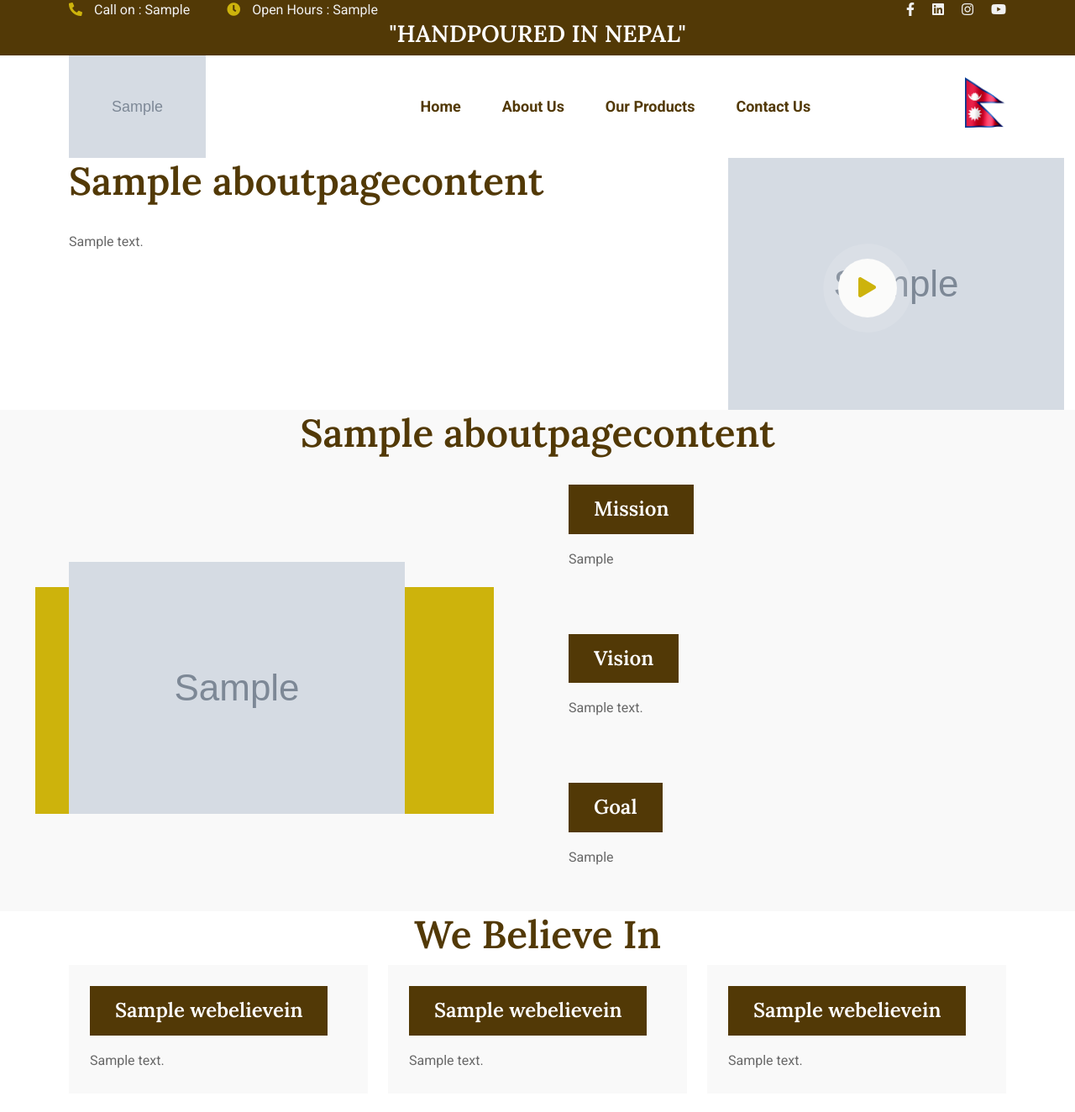
After one commit to the-roshandahal/binayak_candle_house, a Django app: page /about_us in a window 1280 px wide. The commit adds this page. Shown: the top 1324 px of the page at 84% size. Run offline with Django 4.2, Linux system fonts and the light colour scheme; tables that the repository leaves empty hold one stand-in row (values such as "Sample post"); grey boxes marked "Sample" are stand-in pictures; some libraries are stand-ins or nearby versions.

Commit message:
about_us

```diff
--- a/binayak/settings.py
+++ b/binayak/settings.py
@@ -23,7 +23,7 @@ BASE_DIR = Path(__file__).resolve().parent.parent
 SECRET_KEY = 'django-insecure-$38blkoui=7^o3j8usz)r)dy!gad^)zdj9e9pxgtxj=z#_bc8+'
 
 # SECURITY WARNING: don't run with debug turned on in production!
-DEBUG = True
+DEBUG = False
 
 ALLOWED_HOSTS = ["*"]
 
--- a/features/models.py
+++ b/features/models.py
@@ -91,21 +91,40 @@ class Blog(models.Model):
     class Meta:
         verbose_name_plural = "06. Blogs"
 
-# class AboutPageContent(models.Model):
-#     data_set = models.CharField(max_length=200)
+class AboutPageContent(models.Model):
+    data_set = models.CharField(max_length=200)
 
-#     title = models.CharField(max_length=150)
-#     title_description = models.TextField()
-#     title_image = models.ImageField(upload_to="about_images/", null=True, blank=True,verbose_name="Image (470*450)")
+    title = models.CharField(max_length=150)
+    title_description = models.TextField()
+    title_image = models.ImageField(upload_to="about_images/",verbose_name="Image (720*720)")
+    fet_video = models.URLField(null=True,blank=True)
+
+    sub_title = models.CharField(max_length=150)
+    sub_image = models.ImageField(upload_to="about_images/",verbose_name="Image (500*600)")
+
+    mission = models.TextField()
+    vision = models.TextField()
+    goal = models.TextField()
+
+    def __str__(self):
+        return self.data_set
+    class Meta:
+        verbose_name_plural = "03.About Page Content"
+
+class WeBelieveIn(models.Model):
+    data_set = models.CharField(max_length=200)
 
 
-#     sub_title = models.CharField(max_length=150)
-#     sub_text = models.TextField()
+    title_1 = models.CharField(max_length=150)
+    text_1 = models.TextField()
 
-#     mission = models.TextField()
-#     vision = models.TextField()
-#     goal = models.TextField()
-#     def __str__(self):
-#         return self.data_set
-#     class Meta:
-#         verbose_name_plural = "03.About Page Content"
+    title_2 = models.CharField(max_length=150)
+    text_2 = models.TextField()
+
+    title_3 = models.CharField(max_length=150)
+    text_3 = models.TextField()
+
+    def __str__(self):
+        return self.data_set
+    class Meta:
+        verbose_name_plural = "04.We Believe In"
--- a/features/urls.py
+++ b/features/urls.py
@@ -14,7 +14,7 @@ urlpatterns = [
     # path("services", views.services, name="services"),
     # path("service_details/<str:slug>", views.service_details, name="service_details"),
 
-    # path("about_us", views.about_us, name="about_us"),
+    path("about_us", views.about_us, name="about_us"),
 
     re_path(r"^media/(?P<path>.*)$", serve, {"document_root": settings.MEDIA_ROOT}),
     re_path(r"^static/(?P<path>.*)$", serve, {"document_root": settings.STATIC_ROOT}),
--- a/features/views.py
+++ b/features/views.py
@@ -49,3 +49,20 @@ def contact(request):
         return redirect('contact')
     else:
         return render(request,'contact.html')
+
+
+def about_us(request):
+    try:
+        about = AboutPageContent.objects.all()[:1].get()
+    except:
+        about = None
+    try:
+        believe = WeBelieveIn.objects.all()[:1].get()
+    except:
+        believe = None
+
+    context = {
+        'about': about,
+        'believe':believe,
+    }
+    return render(request,'about_us.html',context)
--- /dev/null
+++ b/templates/about_us.html
@@ -0,0 +1,93 @@
+{% include "header.html" %} {% load static %}
+<div class="about-block pt-110 pb-110">
+    <div class="container custom-container-1">
+        <div class="row">
+            <div class="col-xl-7 col-lg-7 col-md-7 wow fadeInUp" data-wow-delay=".3s" style="visibility: visible; animation-delay: 0.3s; animation-name: fadeInUp;">
+                <h2>{{about.title}}</h2>
+                <p>{{about.title_description}}</p>
+            </div>
+            <div class="col-xl-5 col-lg-5 col-md-5 wow fadeInUp" data-wow-delay=".6s" style="visibility: visible; animation-delay: 0.6s; animation-name: fadeInUp;">
+                <div class="hero-popup-content">
+                    <img src="{{about.title_image.url}}" alt="">
+                    {% if about.fet_video %}
+
+                    <a class="play-btn pulse-effect popup-video" href="{{about.fet_video}}"><i class="fas fa-play"></i></a>
+                    {% endif %}
+                </div>
+            </div>
+        </div>
+    </div>
+</div>
+<div class="about-area gray-bg-2 pt-110 pb-110">
+    <div class="container custom-container-1">
+        <div class="row">
+            <div class="col-xl-12">
+                <div class="section-title text-center mb-70 wow fadeInUp" data-wow-delay=".3s" style="visibility: visible; animation-delay: 0.3s; animation-name: fadeInUp;">
+                    <h2>{{about.sub_title}}</h2>
+                </div>
+            </div>
+        </div>
+        <div class="row d-flex align-items-center">
+            <div class="col-xl-6 col-lg-6 col-md-6 pl-50 pr-50">
+                <div class="about-img-style-2 wow fadeInUp" data-wow-delay=".3s" style="visibility: visible; animation-delay: 0.3s; animation-name: fadeInUp;">
+                    <img src="{{about.sub_image.url}}" alt="" style="max-width: 500px;">
+                </div>
+            </div>
+            <div class="col-xl-6 col-lg-6 col-md-6">
+                <div class="about-text-wrapper wow fadeInUp" data-wow-delay=".6s" style="visibility: visible; animation-delay: 0.6s; animation-name: fadeInUp;">
+                    <div class="single-experience wow fadeInUp" data-wow-delay=".3s" style="visibility: visible; animation-delay: 0.3s; animation-name: fadeInUp;">
+                        <h4>Mission</h4>
+                        <p>{{about.mission}}</p>
+                    </div>
+                    <div class="single-experience wow fadeInUp" data-wow-delay=".6s" style="visibility: visible; animation-delay: 0.6s; animation-name: fadeInUp;">
+                        <h4>Vision</h4>
+                        <p>{{about.vision}}</p>
+                    </div>
+                    <div class="single-experience wow fadeInUp" data-wow-delay=".9s" style="visibility: visible; animation-delay: 0.9s; animation-name: fadeInUp;">
+                        <h4>Goal</h4>
+                        <p>{{about.goal}} </p>
+                    </div>
+                </div>
+            </div>
+        </div>
+    </div>
+</div>
+
+
+<div class="experience-area pt-110 pb-110">
+    <div class="container custom-container-1">
+        <div class="row">
+            <div class="col-xl-12">
+                <div class="section-title text-center mb-70 wow fadeInUp" data-wow-delay=".3s" style="visibility: visible; animation-delay: 0.3s; animation-name: fadeInUp;">
+                    <h2>We Believe In</h2>
+                </div>
+            </div>
+        </div>
+    </div>
+    <div class="container-fluid">
+        <div class="container">
+            <div class="row">
+                <div class="col-xl-4 col-lg-4 col-md-4">
+                    <div class="single-experience wow fadeInUp" data-wow-delay=".3s" style="visibility: visible; animation-delay: 0.3s; animation-name: fadeInUp;">
+                        <h4>{{believe.title_1}}</h4>
+                        <p>{{believe.text_1}}</p>
+                    </div>
+                </div>
+                <div class="col-xl-4 col-lg-4 col-md-4">
+                    <div class="single-experience wow fadeInUp" data-wow-delay=".3s" style="visibility: visible; animation-delay: 0.3s; animation-name: fadeInUp;">
+                        <h4>{{believe.title_2}}</h4>
+                        <p>{{believe.text_2}}</p>
+                    </div>
+                </div>
+                <div class="col-xl-4 col-lg-4 col-md-4">
+                    <div class="single-experience wow fadeInUp" data-wow-delay=".3s" style="visibility: visible; animation-delay: 0.3s; animation-name: fadeInUp;">
+                        <h4>{{believe.title_3}}</h4>
+                        <p>{{believe.text_3}}</p>
+                    </div>
+                </div>
+
+            </div>
+        </div>
+    </div>
+</div>
+{% include "footer.html" %}
--- a/templates/footer.html
+++ b/templates/footer.html
@@ -31,7 +31,7 @@
                                 <div class="footer-menu">
                                     <ul>
                                         <li><a href="{% url 'home' %}">Home</a></li>
-                                        <li><a href="{% url 'home' %}">About Us</a></li>
+                                        <li><a href="{% url 'about_us' %}">About Us</a></li>
                                         <li><a href="{% url 'products' %}">Our Products</a></li>
                                         <li><a href="{% url 'contact' %}">Contact Us</a></li>
                                     </ul>
@@ -71,27 +71,6 @@
                     </div>
                 </div>
             </div>
-
-            <div class="footer-bottom theme-bg-1 pt-40 pb-30">
-                <div class="container custom-container-1">
-                    <div class="row">
-                        <div class="col-xl-6 col-lg-6 col-md-6 col-sm-6">
-                            <div class="copyright">
-                                <p>© 2023 <a href="{% url 'home' %}">Binayak Candle House</a>. All right reserved.</p>
-                            </div>
-                        </div>
-                        <!-- <div class="col-xl-6 col-lg-6 col-md-6 col-sm-6 text-xl-end text-lg-end text-md-end text-center">
-                            <div class="footer-menu">
-                                <ul>
-                                    <li><a href="about.html">About Landi</a></li>
-                                    <li><a href="contact.html">Careers</a></li>
-                                    <li><a href="faq.html">Privacy Policy</a></li>
-                                </ul>
-                            </div>
-                        </div> -->
-                    </div>
-                </div>
-            </div>
         </footer>
         <!-- Footer End -->
 
--- a/templates/header.html
+++ b/templates/header.html
@@ -66,7 +66,7 @@
                             <nav id="mobile-menu">
                                 <ul>
                                     <li><a href="{% url 'home' %}">Home</a></li>
-                                    <li><a href="{% url 'home' %}">About Us</a></li>
+                                    <li><a href="{% url 'about_us' %}">About Us</a></li>
                                     <li><a href="{% url 'products' %}">Our Products</a></li>
                                     <li><a href="{% url 'contact' %}">Contact Us</a></li>
                                 </ul>
```
Also changed, not shown: features/admin.py (+8 -0 lines), features/migrations/0007_aboutpagecontent_webelievein_alter_blog_image.py (added), features/migrations/0008_aboutpagecontent_fet_video_and_more.py (added), media/about_images/32_Main_Photo.jpg (added), media/about_images/39.jpg (added).
